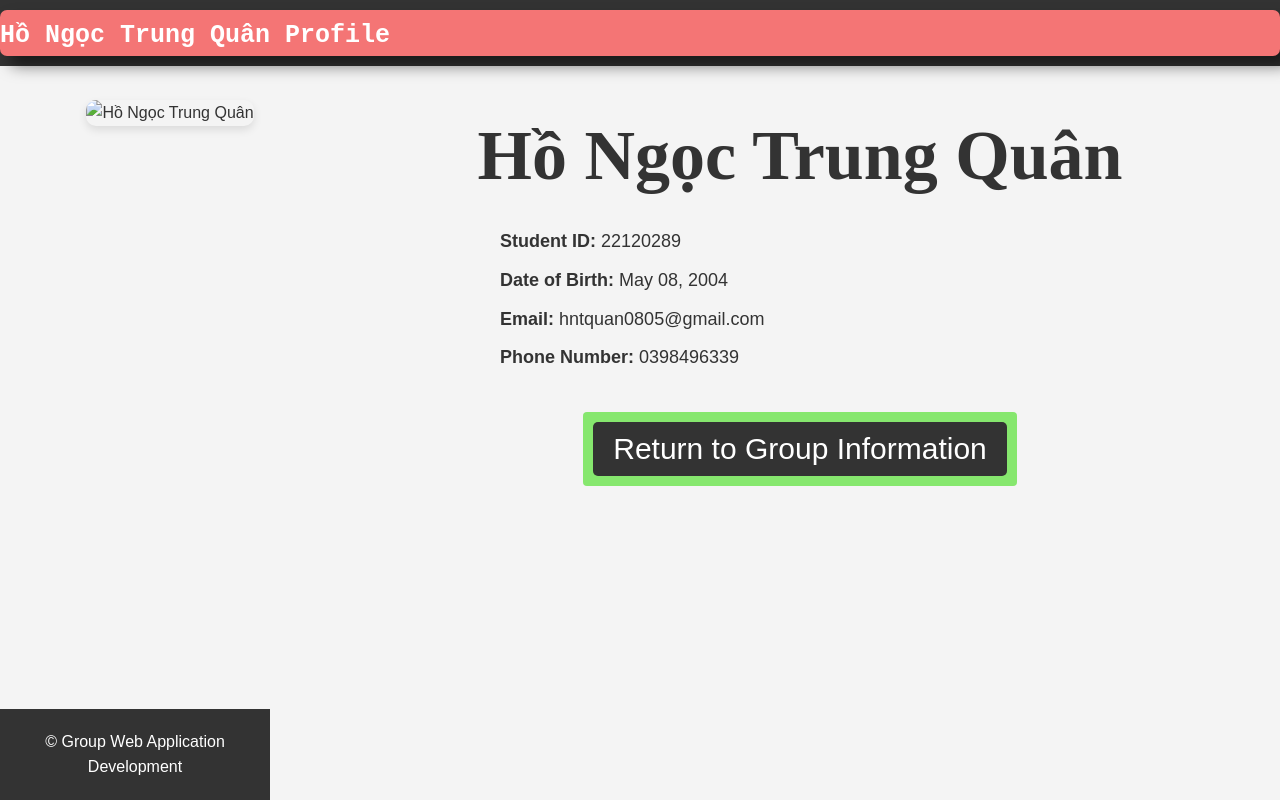
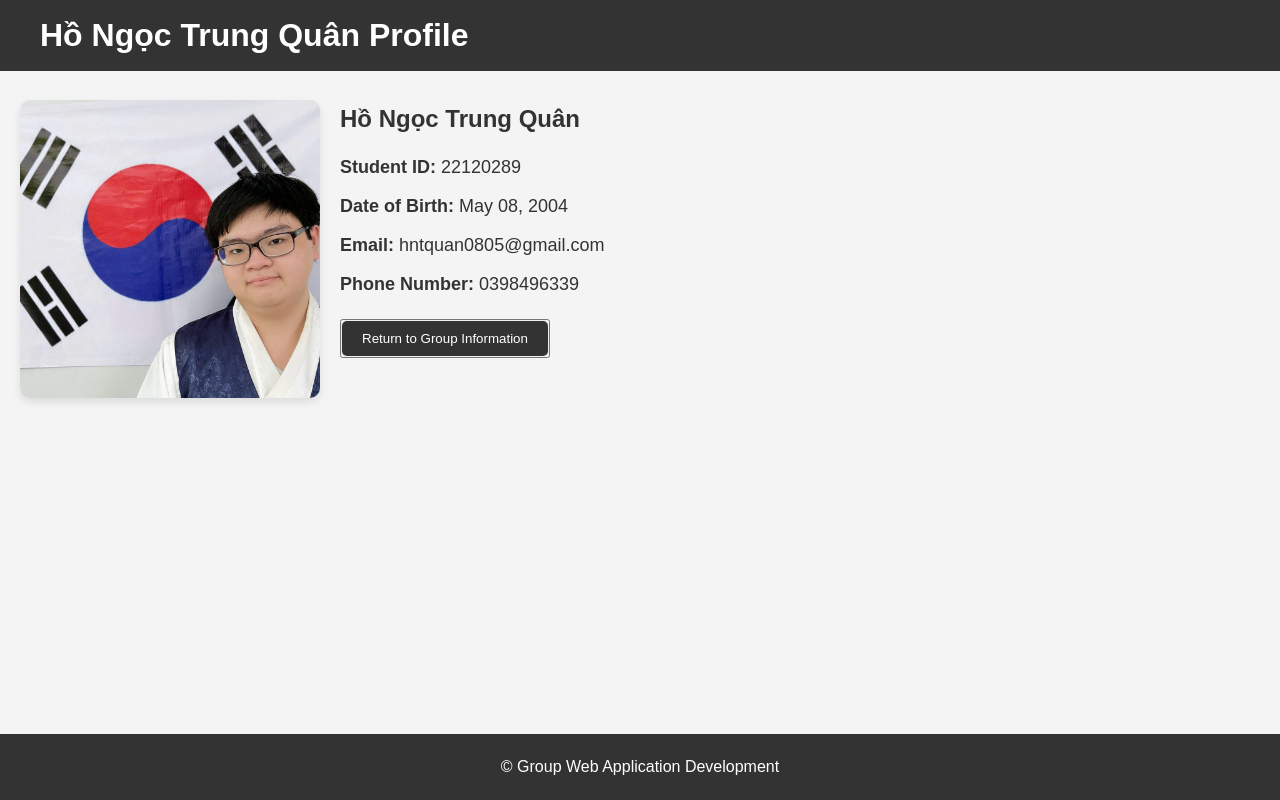
Before and after one commit to Ho-Ngoc-Trung-Quan/Project-WebsiteOfTeam, a plain HTML site: page Group1/members/22120289/22120289.html in a window 1280 px wide. Drawn offline with Linux system fonts and the light colour scheme.

Commit message:
Update 22120289

```diff
--- a/Group1/members/22120289/index.html
+++ b/Group1/members/22120289/22120289.html
@@ -2,7 +2,7 @@
 
 <html lang="en">
 
-    <link rel="stylesheet" href="main.css">
+    <!-- <link rel="stylesheet" href="main.css"> -->
 
     <head>
         <meta charset="UTF-8">
@@ -24,7 +24,7 @@
             <section class="member-info">
                 <div class="container">
                     <div class="profile-section">
-                        <img src="22120289.jpg" alt="Hồ Ngọc Trung Quân" class="profile-pic">
+                        <img src="images/22120289.jpg" alt="Hồ Ngọc Trung Quân" class="profile-pic">
                     </div>
                     <div class="details-section">
                         <h2>Hồ Ngọc Trung Quân</h2>
--- /dev/null
+++ b/Group1/members/22120289/default.css
@@ -0,0 +1,237 @@
+* {
+    margin: 0;
+    padding: 0;
+    box-sizing: border-box;
+}
+
+body {
+    font-family: 'Arial', sans-serif;
+    background-color: #f4f4f4;
+    color: #333;
+    line-height: 1.6;
+    display: flex;
+    flex-direction: column;
+    min-height: 100vh;
+}
+
+html, body {
+    height: 100%;
+    margin: 0;
+    padding: 0;
+}
+
+/* Header style */
+header {
+    background-color: #333;
+    color: #fff;
+    padding: 10px 0;
+    text-align: center;
+    position: fixed;
+    width: 100%;
+    top: 0;
+    left: 0;
+    z-index: 1000;
+}
+
+header .header-content {
+    display: flex;
+    justify-content: space-between;
+    align-items: center;
+    max-width: 1200px;
+    margin: 0 auto;
+}
+
+header nav ul {
+    display: flex;
+    list-style-type: none;
+}
+
+header nav ul li {
+    margin: 0 10px;
+}
+
+header nav ul li a {
+    color: #fff;
+    text-decoration: none;
+    font-weight: bold;
+}
+
+.main-content {
+    margin-top: 80px;
+    flex: 1;
+}
+
+/* Group section style */
+.hero {
+    display: flex;
+    justify-content: flex-start;
+    align-items: stretch;
+    padding: 50px 0;
+    background: url('background.jpg') no-repeat center center/cover;
+    gap: 20px;
+    max-height: 80%;
+}
+
+.group-info {
+    flex: 1;
+    max-width: 500px;
+    background-color: rgba(255, 255, 255, 0.8);
+    padding: 20px;
+    border-radius: 10px;
+    display: flex;
+    flex-direction: column;
+    justify-content: center;
+}
+
+.group-photo {
+    flex: 2.5;
+    display: flex;
+    justify-content: center;
+    align-items: center;
+}
+
+.group-photo img {
+    max-width: 100%;
+    max-height: 100%;
+    object-fit: cover;
+    border-radius: 10px;
+}
+.group-info h2 {
+    font-size: 2rem;
+    margin-bottom: 10px;
+}
+
+.group-info ul {
+    list-style-type: none;
+}
+
+.group-info ul li {
+    margin: 10px 0;
+    font-size: 1.2rem;
+}
+
+/* Member profile section style */
+.featured-members {
+    padding: 50px 0;
+    background-color: #fff;
+    text-align: center;
+}
+
+.featured-members h2 {
+    font-size: 2.5rem;
+    margin-bottom: 20px;
+}
+
+.members-list {
+    display: flex;
+    justify-content: center;
+    align-items: stretch;
+}
+
+.member {
+    background-color: #f8f8f8;
+    padding: 20px;
+    margin: 10px;
+    border-radius: 10px;
+    width: 200px;
+    text-align: center;
+    box-shadow: 0 4px 8px rgba(0, 0, 0, 0.1);
+    display: flex;
+    flex-direction: column;
+    justify-content: space-between;
+    align-items: center;
+}
+
+.member img {
+    width: 100px;
+    height: 100px;
+    border-radius: 50%;
+    object-fit: cover;
+    margin-bottom: 10px;
+}
+
+.member h3 {
+    margin-top: 10px;
+    font-size: 1.5rem;
+}
+
+.member .position {
+    margin-top: auto;
+    font-size: 1.1rem;
+    font-weight: bold;
+}
+
+/* Footer section style */
+footer {
+    background-color: #333;
+    color: #fff;
+    padding: 20px 0;
+    text-align: center;
+}
+
+map area {
+    cursor: pointer;
+}
+
+.container {
+    display: flex;
+    justify-content: space-between;
+    align-items: flex-start;
+    padding: 20px;
+}
+
+/* Profile photo style */
+.profile-section {
+    flex: 1;
+    max-width: 300px;
+    margin-right: 20px;
+}
+
+.profile-section img {
+    width: 100%;
+    border-radius: 10px;
+    box-shadow: 0 4px 8px rgba(0, 0, 0, 0.1);
+}
+
+/* Member detail style */
+.details-section {
+    flex: 2;
+}
+
+.details-section h2 {
+    margin-bottom: 15px;
+}
+
+.details-list {
+    list-style-type: none;
+    padding-left: 0;
+    margin-bottom: 20px;
+}
+
+.details-list li {
+    margin-bottom: 10px;
+    font-size: 18px;
+}
+
+.container {
+    display: flex;
+    justify-content: space-between;
+    align-items: flex-start;
+    padding: 20px;
+}
+
+/* Button return style */
+.btn {
+    display: inline-block;
+    background-color: #333;
+    color: white;
+    padding: 10px 20px;
+    text-align: center;
+    text-decoration: none;
+    border-radius: 5px;
+    transition: background-color 0.3s ease;
+}
+
+.btn:hover {
+    background-color: #555;
+}
--- a/Group1/members/22120289/main.css
+++ /dev/null
@@ -1,103 +0,0 @@
-:root
-{
-    --geen-slight: rgb(127,255,212);
-}
-
-.header-content
-{
-    min-width: 100%;
-    min-height: 45px;
-
-    background-color: #f47575;
-
-    margin: 15px auto;
-    border-radius: 7px;
-
-    box-shadow: 10px 10px 15px rgba(0, 0, 0, 0.5);
-}
-
-h1
-{
-    text-align: center;
-    font-size: 25px;
-    font-family: monospace;
-
-    padding-top: 6px;
-}
-
-.profile-section
-{
-    text-align: center;
-}
-
-.profile-pic
-{
-    width: 410px;
-    height: 410px;
-
-    border-radius: 100%;
-
-    box-shadow: 10px 10px 15px rgba(0, 0, 0, 0.5);
-}
-
-body
-{
-    background: rgb(193, 248, 232);
-}
-
-.details-section
-{
-    text-align: center;
-    display: flex;
-    flex-direction: column;
-}
-
-li
-{
-    width: 600px;
-    margin: 0 auto;
-
-    font-size: 40px;
-    text-align: left;
-}
-
-h2
-{
-    font-family:'Times New Roman', Times, serif ;
-    font-size: 70px;
-
-    margin: 20px sauto;
-}
-
-button
-{
-    min-width: 270px;
-    padding: 10px;
-    margin: 10px auto 10px auto;
-
-    background-color: #86e76e;
-    border: none;
-    text-align: center;
-    text-decoration: none;
-    display: inline-block;
-    border-radius: 4px;
-}
-
-.btn
-{
-    color: black;
-    font-size: 30px;
-}
-
-.btn:hover
-{
-    color: red;
-    font-weight: bold;
-}
-
-footer
-{
-    bottom: 0;
-    left: 0;
-    width: 270px;
-}
```
